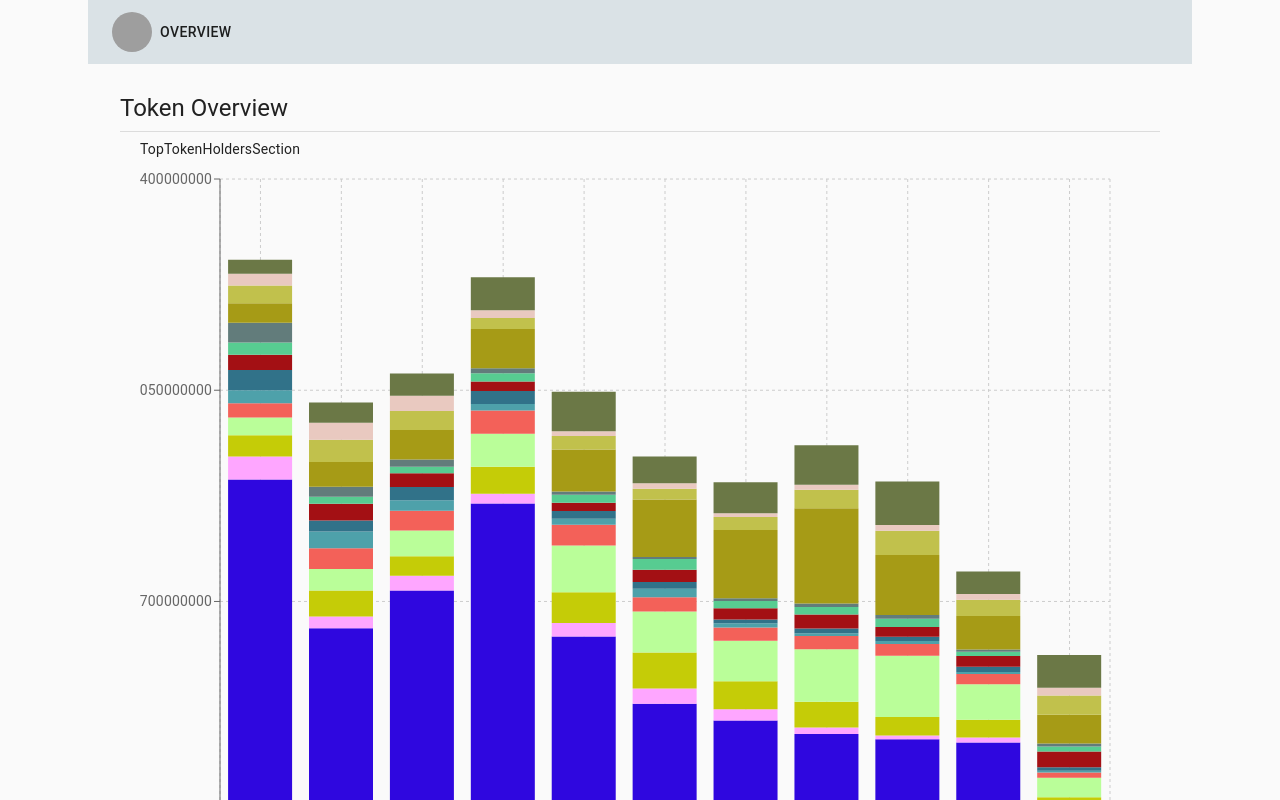
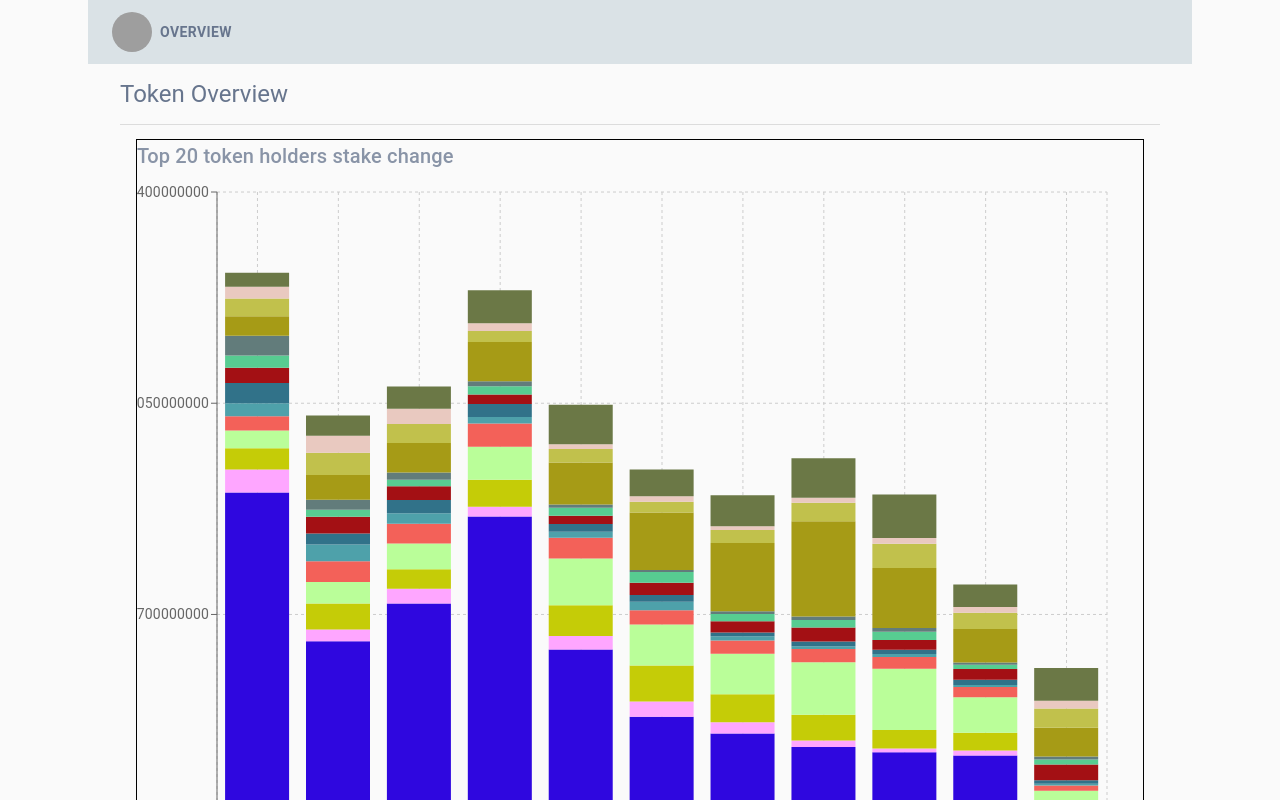
Before and after one commit to orbs-network/orbs-token-explorer, a React app: page /token-dist in a window 1280 px wide. Shown: the top 800 px of the page. Built offline with nearby package versions, Linux system fonts and the light colour scheme; grey boxes are pictures that could not be loaded; the HTML template or start-up script is replaced by a standard one.

Commit message:
Adds styling to the app

```diff
--- a/src/client/AppRoot.tsx
+++ b/src/client/AppRoot.tsx
@@ -26,6 +26,18 @@ const baseTheme = createMuiTheme({
     },
 }); // override your theme here
 
+const AppStyles = {
+    colors: {
+        darkText: '#67758D',
+        lightText: '#8994A7',
+    }
+};
+
+const themeAndStyle = {
+    ...baseTheme,
+    style: AppStyles,
+};
+
 /**
  * Ensures the container will take up more of the screen's width
  */
@@ -38,7 +50,7 @@ export const AppRoot = () => (
   <BrowserRouter>
     <StylesProvider injectFirst>
         <ThemeProvider theme={baseTheme}>
-            <SCThemeProvider theme={baseTheme}>
+            <SCThemeProvider theme={themeAndStyle}>
                 <> {/* DEV_NOTE : O.L : Fragment is here to fix 'SCThemeProvider' children type warning*/}
                     <CssBaseline />
                     <Background appVersion={appVersion} />
--- a/src/client/components/Header.tsx
+++ b/src/client/components/Header.tsx
@@ -14,10 +14,15 @@ import {Avatar, Button} from '@material-ui/core';
 import {Link as RouterLink, LinkProps} from 'react-router-dom';
 import styled from 'styled-components';
 
-const Link1 = React.forwardRef((props: LinkProps, ref: RefObject<HTMLAnchorElement>) => <RouterLink innerRef={ref} {...props} />);
+const StyledRouterLink = styled(RouterLink)(({theme}) => ({
+    color: theme.style.colors.darkText,
+    fontWeight: 'bold',
+}));
+
+const Link1 = React.forwardRef((props: LinkProps, ref: RefObject<HTMLAnchorElement>) => <StyledRouterLink innerRef={ref} {...props} />);
 
 const StyledAppBar = styled(AppBar)({
-    marginBottom: '2em'
+    marginBottom: '1em'
 });
 
 export class Header extends React.Component {
--- a/src/client/pages/TokenOverview/TokenOverview.tsx
+++ b/src/client/pages/TokenOverview/TokenOverview.tsx
@@ -25,25 +25,29 @@ const PageContent = styled('div')(({theme}) => ({
 
     paddingLeft: theme.spacing(2),
     paddingRight: theme.spacing(2),
-    [theme.breakpoints.up('sm')]: {
-        paddingLeft: theme.spacing(3),
-        paddingRight: theme.spacing(3),
-    },
-    [theme.breakpoints.up('md')]: {
-        paddingLeft: theme.spacing(4),
-        paddingRight: theme.spacing(4),
-    },
+    // [theme.breakpoints.up('sm')]: {
+    //     paddingLeft: theme.spacing(3),
+    //     paddingRight: theme.spacing(3),
+    // },
+    // [theme.breakpoints.up('md')]: {
+    //     paddingLeft: theme.spacing(4),
+    //     paddingRight: theme.spacing(4),
+    // },
+}));
+
+const PageHeader = styled(Typography)(({theme}) => ({
+    color: theme.style.colors.darkText,
 }));
 
 const StyledDivider = styled(Divider)({
-    marginTop: '0.5em',
-    marginBottom: '0.5em',
+    marginTop: '1em',
+    marginBottom: '1em',
 });
 
 export const TokenOverview = () => {
     return (
         <PagePadder>
-            <Typography variant={'h5'}>Token Overview</Typography>
+            <PageHeader variant={'h5'}>Token Overview</PageHeader>
             <StyledDivider />
             <PageContent>
                 <TopTokenHoldersSection/>
--- a/src/client/pages/TokenOverview/topTokenHolders/TopTokenHoldersSection.tsx
+++ b/src/client/pages/TokenOverview/topTokenHolders/TopTokenHoldersSection.tsx
@@ -1,17 +1,29 @@
 import React from 'react';
 import {buildDemoData, generateHexColor, topHolders} from './tempDevHelpers';
-import {Bar, BarChart, CartesianGrid, Legend, Tooltip, XAxis, YAxis} from "recharts";
+import {Bar, BarChart, CartesianGrid, Legend, Tooltip, XAxis, YAxis} from 'recharts';
+import styled from 'styled-components';
+import {Typography} from '@material-ui/core';
 
 interface IProps {
 
 }
 
+const Section = styled('div')({
+    maxWidth: '100%',
+    width: '100%',
+    border: '1px solid black'
+});
+
+const SectionHeader = styled(Typography)(({theme}) => ({
+    color: theme.style.colors.lightText,
+}));
+
 export const TopTokenHoldersSection: React.FC<IProps> = (props: IProps) => {
     const generatedDemoData = buildDemoData();
 
     return (
-  <div>
-      TopTokenHoldersSection
+  <Section>
+      <SectionHeader variant={"h6"} >Top 20 token holders stake change </SectionHeader>
       <BarChart
           width={1000}
           height={1000}
@@ -30,6 +42,6 @@ export const TopTokenHoldersSection: React.FC<IProps> = (props: IProps) => {
               return <Bar key={topHolder.displayName} dataKey={topHolder.displayName} stackId='a' fill={generateHexColor()} />;
           })}
       </BarChart>
-  </div>
+  </Section>
  );
 };
```
